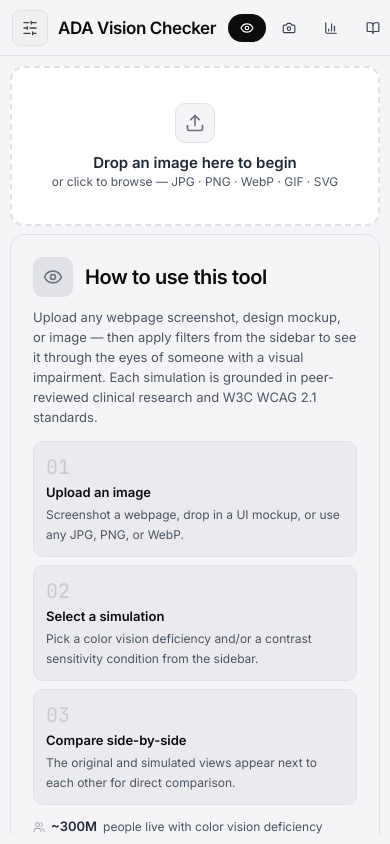
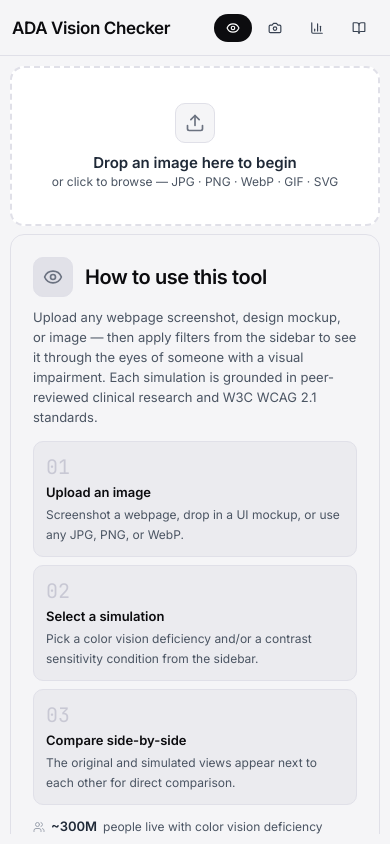
Before and after one commit to Mikey2095/ADAVisionChecker, a React (Vite) app: page / in a window 390 px wide. Built offline with nearby package versions, Linux system fonts and the light colour scheme.

Commit message:
Update files from Figma Make

```diff
--- a/src/app/App.tsx
+++ b/src/app/App.tsx
@@ -14,7 +14,7 @@
  */
 
 import { useState, useRef, useCallback } from 'react';
-import { Eye, Upload, Check, BookOpen, BarChart3, RefreshCw, ImagePlus, Trash2, SlidersHorizontal, X, Camera } from 'lucide-react';
+import { Eye, Upload, Check, BookOpen, BarChart3, RefreshCw, ImagePlus, Trash2, X, Camera } from 'lucide-react';
 import * as Switch from '@radix-ui/react-switch';
 import { ContrastChecker } from './components/ContrastChecker';
 import { SourcesPanel } from './components/SourcesPanel';
@@ -889,18 +889,6 @@ export default function App() {
       <header className="flex-none h-14 bg-[#f5f5f7] border-b border-[#e0e0e8] px-3 sm:px-4 flex items-center justify-between gap-3 shrink-0">
         <div className="flex items-center gap-2.5 flex-none">
           {/* Mobile filter toggle */}
-          <button
-            onClick={() => setSidebarOpen(true)}
-            className={`w-9 h-9 flex items-center justify-center rounded-[8px] bg-[#f0f0f0] border border-[#e0e0e8] hover:bg-[#e5e5e8] transition-colors relative ${tab === 'camera' ? 'hidden' : 'md:hidden'}`}
-            aria-label="Open filters"
-          >
-            <SlidersHorizontal className="w-4 h-4 text-[#374151]" />
-            {hasAnyEffect && (
-              <span className="absolute -top-1 -right-1 w-4 h-4 bg-[#0c0c0f] rounded-full flex items-center justify-center text-white text-[9px] font-bold">
-                {[colorFilter !== 'none' ? 1 : 0, contrastFilter !== 'none' ? 1 : 0, activeSpatialCount].reduce((a, b) => a + b, 0)}
-              </span>
-            )}
-          </button>
           <div className="flex flex-col gap-0.5">
             <h1 className="text-[17px] sm:text-[19px] font-semibold leading-6 tracking-[-0.4px] text-[#0c0c0f]">ADA Vision Checker</h1>
             <p className="hidden sm:block text-[11px] text-[#4b5563] tracking-[0.2px] leading-none">WCAG 2.1 · ADA · Section 508</p>
```
